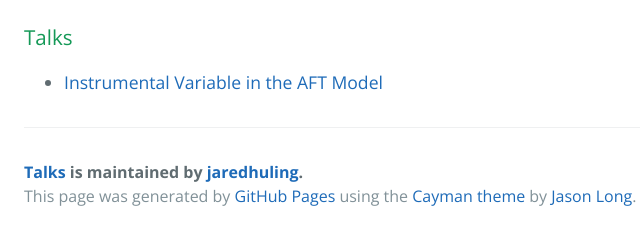
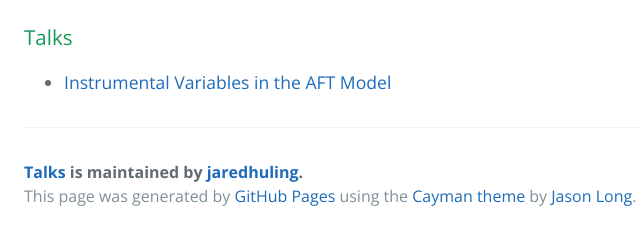
Before and after one commit to jaredhuling/site_stuff, a plain HTML site: page index.html in a window 1280 px wide. Shown: the part 453-693 px from the top of the page, 200-840 px from the left. Drawn offline with nearby package versions, Linux system fonts and the light colour scheme.

Commit message:
Update index.html

```diff
--- a/index.html
+++ b/index.html
@@ -28,7 +28,7 @@
 <a id="talks" class="anchor" href="#talks" aria-hidden="true"><span aria-hidden="true" class="octicon octicon-link"></span></a>Talks</h3>
 
 <ul>
-<li><a href="http://casualinference.org/talks/aftiv_talk">Instrumental Variable in the AFT Model</a></li>
+<li><a href="http://casualinference.org/talks/aftiv_talk">Instrumental Variables in the AFT Model</a></li>
 </ul>
 
       <footer class="site-footer">
```
